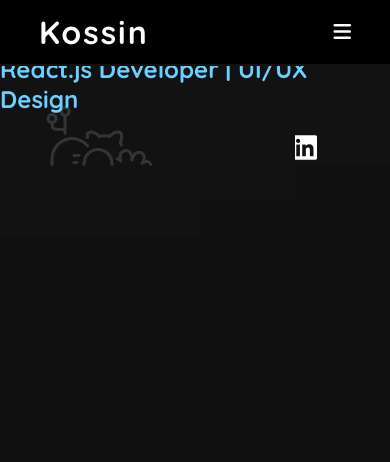
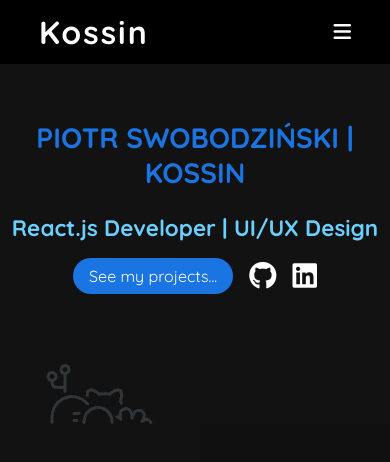
Before and after one commit to Kossin1337/Portfolio, a React (Create React App) app: page / in a window 390 px wide. Shown: the top 462 px of the page. Built offline with nearby package versions, Linux system fonts and the light colour scheme.

Commit message:
Main section styling items

```diff
--- a/src/App.css
+++ b/src/App.css
@@ -35,5 +35,5 @@
 }
 
 body::-webkit-scrollbar-thumb {
-  background: rgb(204, 255, 0);
+  background: var(--normal-special);
 }
--- a/src/components/MainSection/Main.css
+++ b/src/components/MainSection/Main.css
@@ -3,7 +3,14 @@
 /* 2 -> */
 /* 3 -> Main gifs and images */
 /* 4 -> Main Text */
-/* 5 -> */
+
+/* .main-wrapper {
+  width: 100vw;
+  height: minmax(600px, 60vh);
+  display: flex;
+  justify-content: center;
+  align-items: center;
+} */
 
 .main {
   width: 100vw;
@@ -13,15 +20,16 @@
   display: flex;
   justify-content: space-between;
   align-items: center;
-  flex: 1 1 0px;
+  flex: 1 1 auto;
   z-index: 1;
 }
 
 /* HERO SECTION */
 .hero-section {
-  background-color: #121212;
   width: 100%;
   height: 100%;
+  background-color: #121212;
+  text-align: center;
   display: flex;
   justify-content: center;
   align-items: center;
@@ -38,7 +46,6 @@
   text-align: center;
   font-size: 2rem;
   text-transform: uppercase;
-  /* color: rgb(204, 255, 0); */
   color: var(--dark-special);
 }
 
@@ -67,6 +74,7 @@
 }
 
 .hero-btn:hover {
+  background-color: var(--normal-special);
 }
 
 .hero-btn:focus {
@@ -83,7 +91,12 @@
 .main-icons i {
   font-size: 1.75rem;
   padding-left: 1rem;
+  transition: 0.2s ease-in;
 }
+
+/* .resume {
+  margin-top: 1rem;
+} */
 
 /* GIF SECTION */
 .gif-wrapper {
@@ -92,7 +105,7 @@
   height: 100%;
   position: relative;
   display: flex;
-  justify-content: center;
+  justify-content: flex-start;
   align-items: center;
 }
 
@@ -120,31 +133,57 @@
 /* MEDIA QUERIES */
 @media (max-width: 1375px) {
   .react-gif {
-    top: 0;
-    right: 0;
+    display: none;
   }
 }
 
-@media (max-width: 1050px) {
-  .react-gif {
-    left: calc(50% - 100px);
-    bottom: 200px;
+@media (max-width: 985px) {
+  .hero-title {
+    font-size: 1.75rem;
+  }
+
+  .hero-sub-title {
+    font-size: 1.4rem;
   }
 }
 
 @media (max-width: 875px) {
-  /* .main {
+  .main {
     flex-direction: column;
-  } */
+    padding-bottom: 5rem;
+  }
+
+  .hero-section {
+    margin-top: 7.5rem;
+  }
 
   .gif-wrapper {
-    display: none !important;
-    visibility: none;
+    display: none;
+    align-items: flex-start;
+  }
+
+  .react-gif {
+    display: none;
   }
 }
 
 @media (max-width: 700px) {
+  .main {
+    padding-bottom: 130px;
+  }
+
   .hero-title {
-    font-size: 1.5rem;
+    font-size: 1.75rem;
+  }
+
+  .hero-sub-title {
+    font-size: 1.4rem;
+  }
+
+  .hero-btn {
+    font-size: 1rem;
   }
 }
+
+@media (max-width: 700px) {
+}
--- a/src/components/Navigation/Navigation.css
+++ b/src/components/Navigation/Navigation.css
@@ -45,6 +45,7 @@
 }
 
 .nav-item {
+  user-select: none;
   padding: 0.25rem 1rem;
   transition: 0.2s ease-in;
   /* text the text transform uppercase */
@@ -91,7 +92,7 @@
 }
 
 /* MEDIA QUERIES */
-@media (max-width: 1700px) {
+@media (max-width: 700px) {
   .nav-icons {
     border: none;
   }
```
Also changed, not shown: src/components/MainSection/Main.js (+7 -0 lines).
